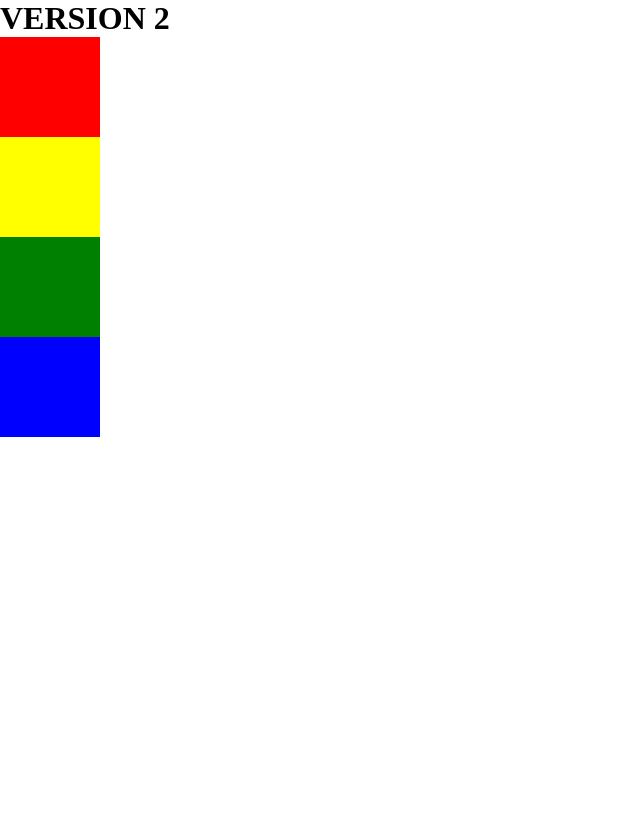
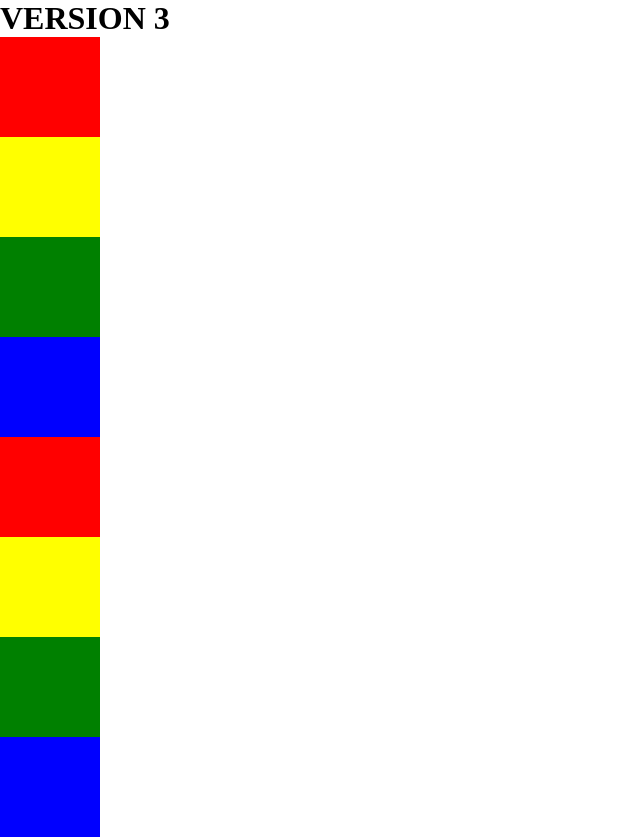
Before and after one commit to Juan0285/repoJuanRojas, a plain HTML site: page index.html in a window 1280 px wide. Shown: the whole page, without its empty margins (0-640 px from the left). Drawn offline with Linux system fonts and the light colour scheme.

Commit message:
version 3

```diff
--- a/css/estilos.css
+++ b/css/estilos.css
@@ -5,9 +5,16 @@
 
 
 .contenedor{
-    width: 100%;
-    height: 100vh;
-}
+    display: flex;
+    flex-direction: column;
+    width: 50%;
+   }
+
+.contenedor2{
+    display: flex;
+    flex-direction: column;
+    width: 50%;
+   }
 
 .cuadrado{
     width: 100px;
--- a/index.html
+++ b/index.html
@@ -10,7 +10,7 @@
 <body>
     <!-- <<<<<<<<RAMA MASTER<<<<<<<<<<<<<<<<< -->
 
-    <h1>VERSION 2</h1>
+    <h1>VERSION 3</h1>
 
     <div class="contenedor">
         <div class="cuadrado rojo"></div>
@@ -19,5 +19,12 @@
         <div class="cuadrado azul"></div>
     </div>
 
+    <div class="contenedor2">
+        <div class="cuadrado rojo"></div>
+        <div class="cuadrado amarillo"></div>
+        <div class="cuadrado verde"></div>
+        <div class="cuadrado azul"></div>
+    </div>
+
 </body>
 </html>
```
